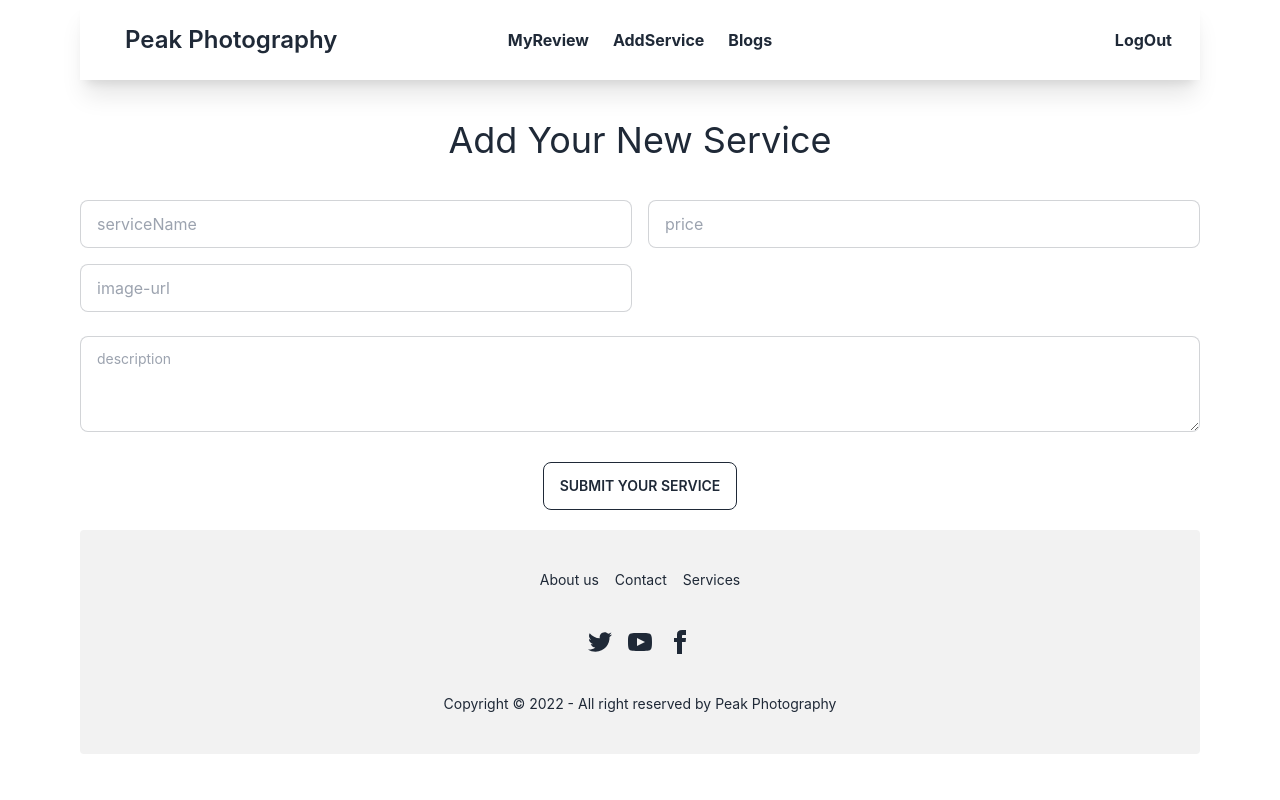
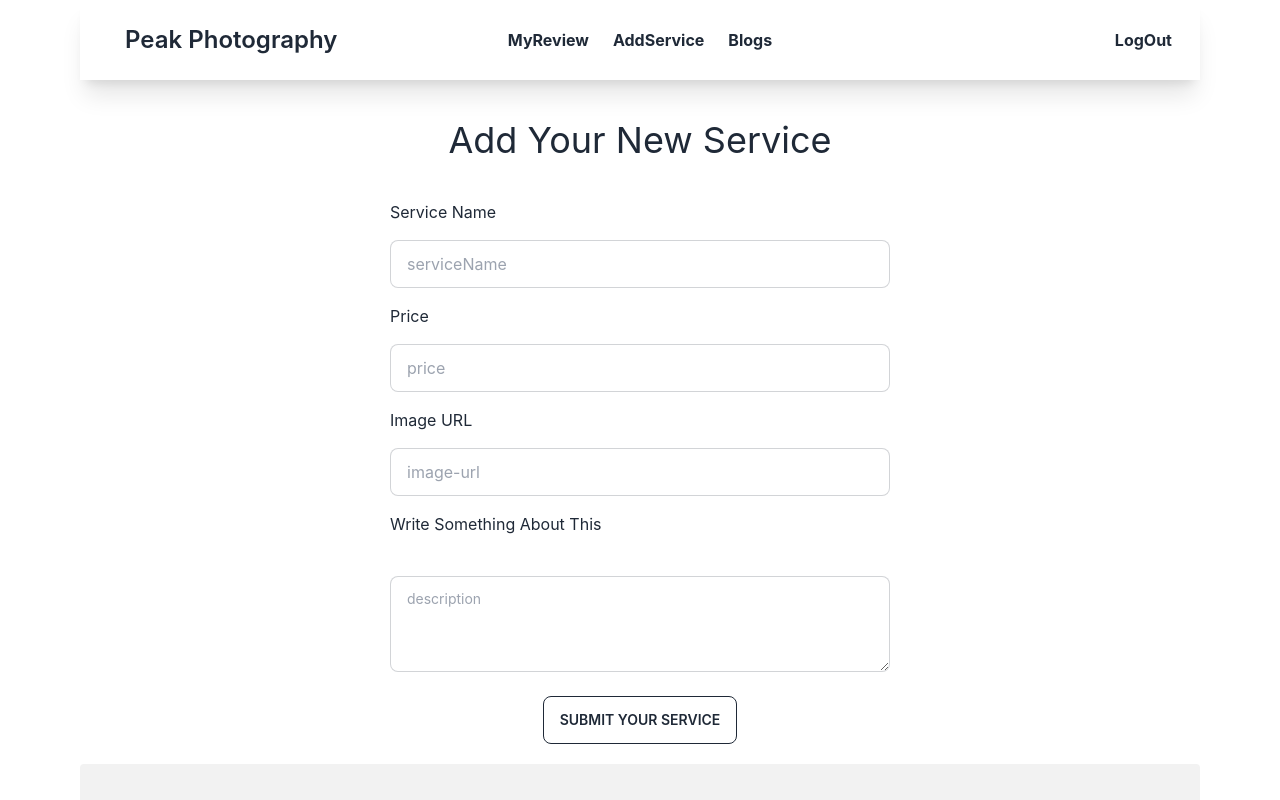
Before and after one commit to Rakibul-Hasan07/service-website-client, a React (Create React App) app: page /addservice in a window 1280 px wide. Shown: the top 800 px of the page. Built offline with nearby package versions, Linux system fonts and the light colour scheme; no server answers; sample sign-in values are in the browser's storage.

Commit message:
add service page added

```diff
--- a/src/Pages/AddService/AddService.js
+++ b/src/Pages/AddService/AddService.js
@@ -37,14 +37,19 @@ const AddService = () => {
 
     return (
         <div>
-            <form onSubmit={handleAddService}>
+            <form className='lg:w-[500px] mx-auto' onSubmit={handleAddService}>
                 <h2 className="text-4xl text-center my-10">Add Your New Service</h2>
-                <div className='grid grid-cols-1 lg:grid-cols-2 gap-4'>
+                <div className='grid grid-cols-1 gap-4'>
+                    <label htmlFor="">Service Name</label>
                     <input name="service" type="text" placeholder="serviceName" className="input input-ghost w-full  input-bordered" required />
+                    <label htmlFor="">Price</label>
                     <input name="price" type="text" placeholder="price" className="input input-ghost w-full  input-bordered" required />
+                    <label htmlFor="">Image URL</label>
                     <input name="url" type="text" placeholder="image-url" className="input input-ghost w-full  input-bordered" required />
+                    <label htmlFor="">Write Something About This</label>
+                    <textarea name="description" className="textarea textarea-bordered h-24 w-full my-6" placeholder="description" required></textarea>
                 </div>
-                <textarea name="description" className="textarea textarea-bordered h-24 w-full my-6" placeholder="description" required></textarea>
+
                 <div className='text-center mb-5'>
                     <input className='btn btn-outline' type="submit" value="Submit Your Service" />
                 </div>
```
